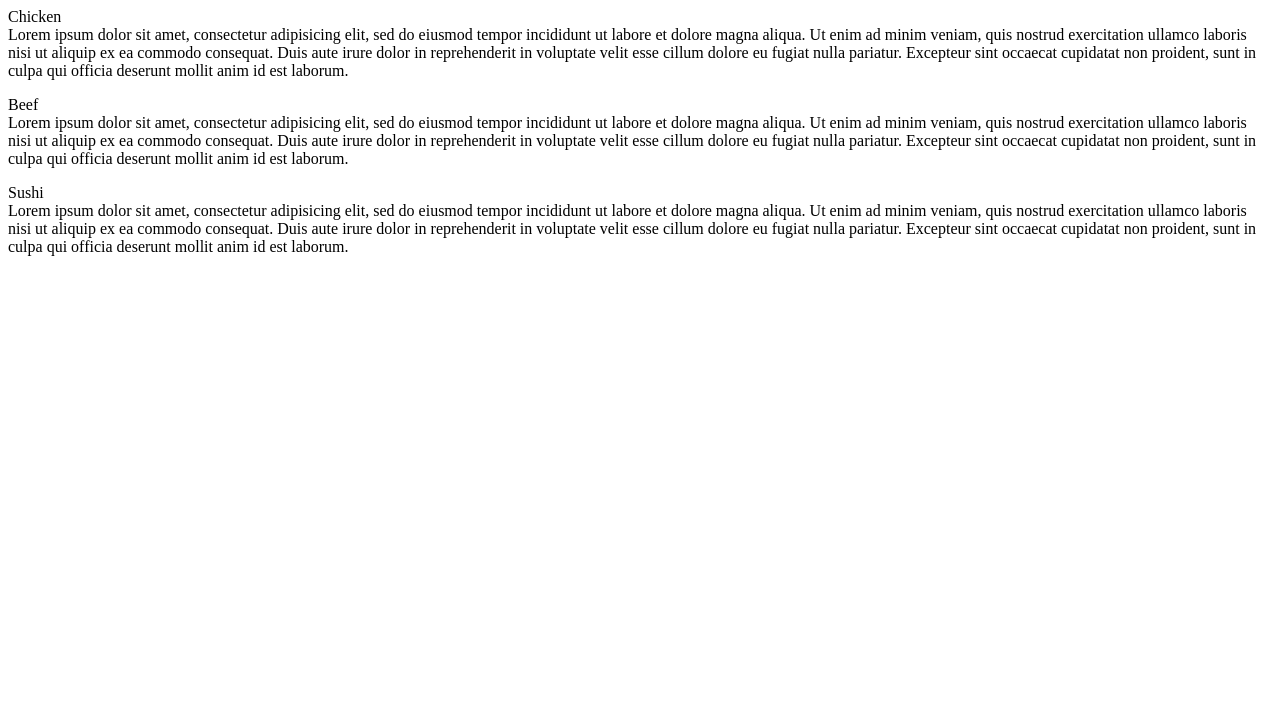
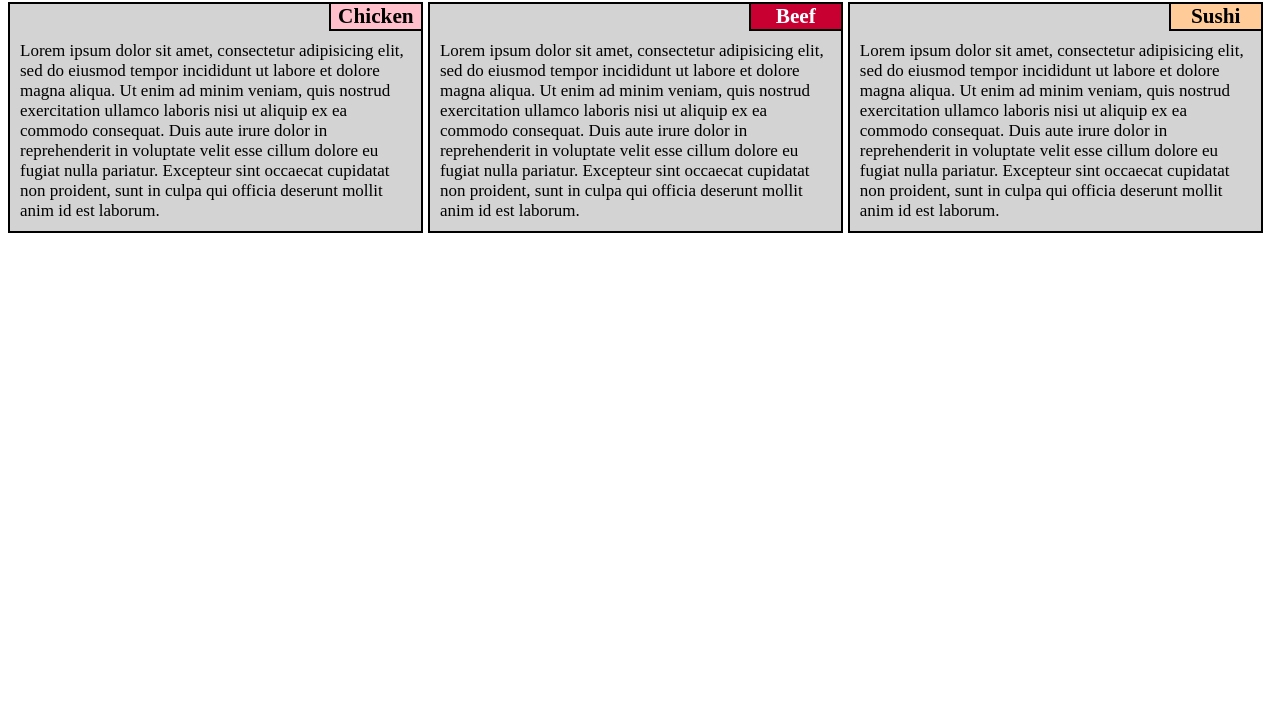
Before and after one commit to NatiMule/Module2, a plain HTML site: page Site/index.html in a window 1280 px wide. Shown: the part 72-800 px from the top of the page. Drawn offline with Linux system fonts and the light colour scheme.

Commit message:
First Assignment

```diff
--- a/Site/index.html
+++ b/Site/index.html
@@ -13,7 +13,7 @@
 </style>
 
 
-<link rel="stylesheet" href="boxstyle.css">
+<link rel="stylesheet" href="Styles.css">
 
 
 
```
